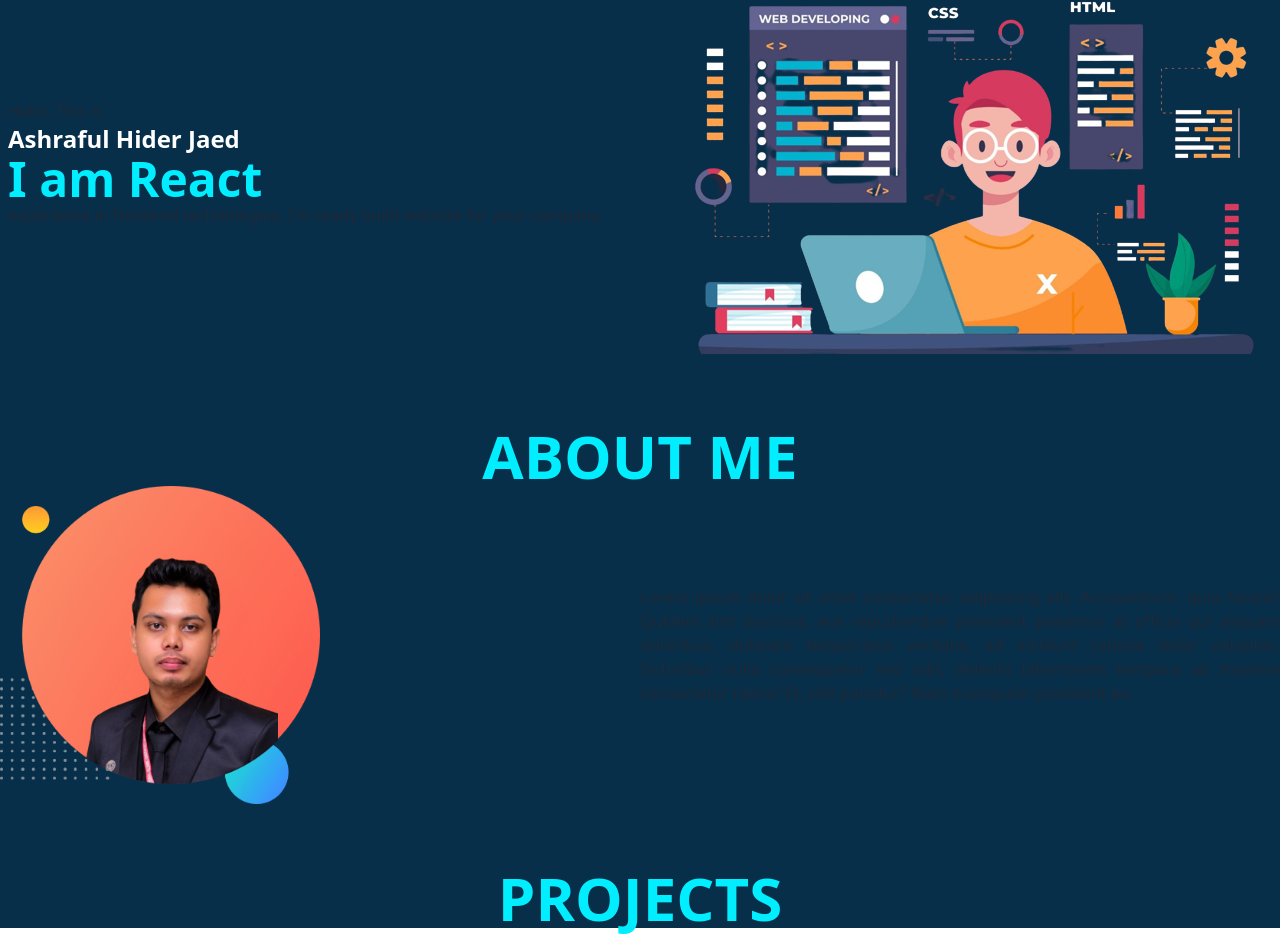
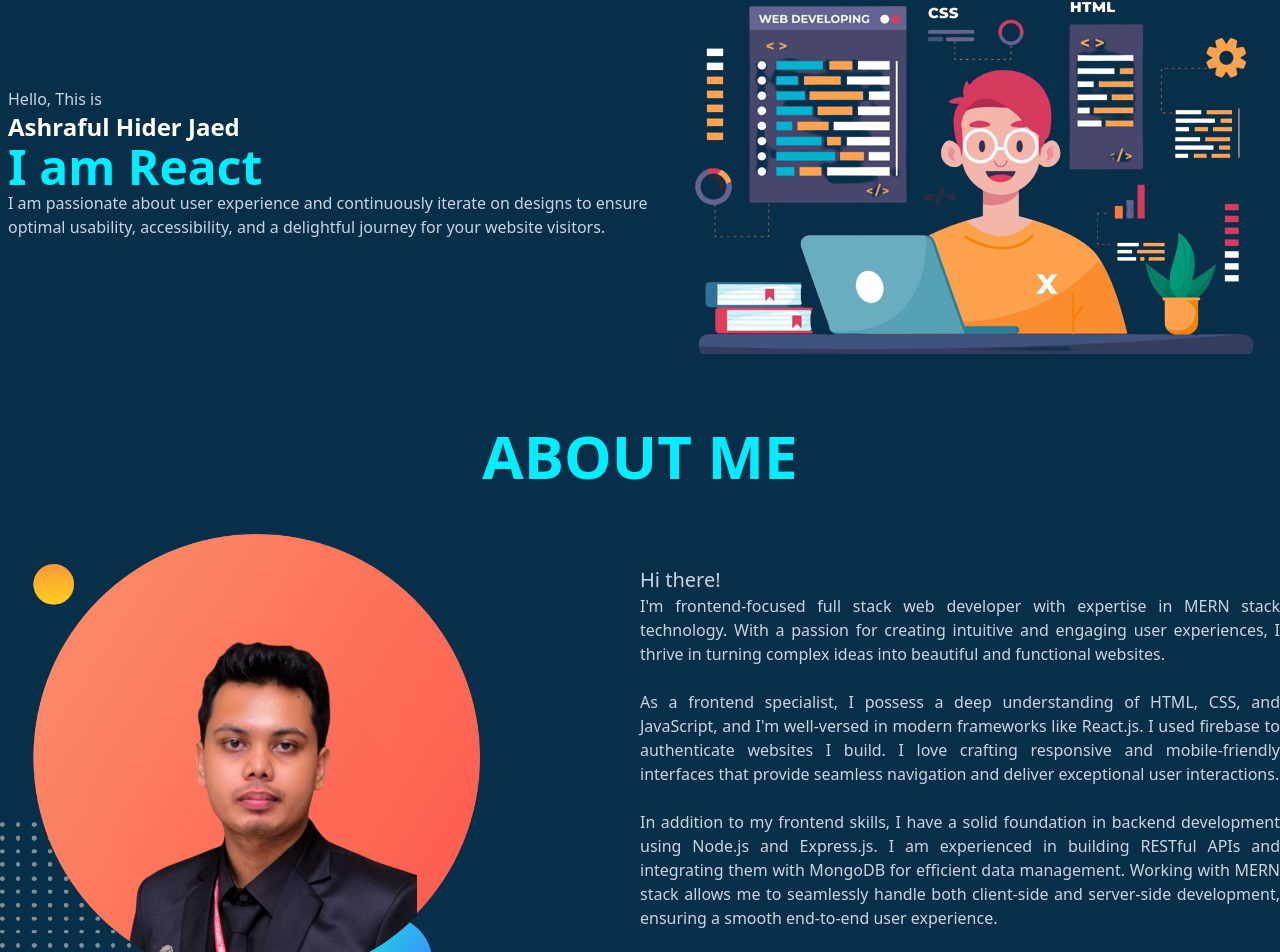
Before and after one commit to Ashrafulhiderjayed/my-portfolio, a React (Vite) app: page / in a window 1280 px wide. Shown: the part 121-1073 px from the top of the page. Built offline with nearby package versions, Linux system fonts and the light colour scheme.

Commit message:
About me

```diff
--- a/src/Pages/Home/About/About.jsx
+++ b/src/Pages/Home/About/About.jsx
@@ -3,17 +3,29 @@ import img from '../../../assets/1.png'
 const About = () => {
     return (
         <div className="my-16">
-            <h1 className=" text-primary text-3xl md:text-6xl font-bold text-center">ABOUT ME</h1>
+            <h1 className=" text-primary text-3xl md:text-6xl font-bold text-center my-12">ABOUT ME</h1>
             <section className="flex justify-between align-middle">
             <div className="flex w-1/2">
-          <img className='w-1/2' src={img} alt="" />
+          <img className='w-3/4 object-cover' src={img} alt="" />
         </div>
         <div className="flex w-1/2 items-center text-justify">
                 {/* <div className='flex-1'>
-                    <img  src={img} alt="" />
+                    <img className='w-3/4' src={img} alt="" />
                 </div>
-                <div className='flex-1'> */}
-                    <p>Lorem ipsum dolor sit amet consectetur, adipisicing elit. Accusantium, quia facere? Quidem sint ducimus, eos repudiandae provident possimus at officia qui aliquam doloribus, dolorem temporibus veritatis, ad incidunt ratione dolor voluptas. Doloribus nulla consequatur sed odit, deleniti laboriosam tempora ab maxime consectetur nemo! Et, sint pariatur? Nam numquam provident ea.</p>
+                <div className='flex-1  items-center text-justify'> */}
+                <div className='text-slate-300'>
+                <h1 className='text-xl'>Hi there! <br /></h1>
+                    <p>I'm frontend-focused full stack web developer with expertise in MERN stack technology. With a passion for creating intuitive and engaging user experiences, I thrive in turning complex ideas into beautiful and functional websites.
+                    <br />
+                    <br />
+                    As a frontend specialist, I possess a deep understanding of HTML, CSS, and JavaScript, and I'm well-versed in modern frameworks like React.js. I used firebase to authenticate websites I build. I love crafting responsive and mobile-friendly interfaces that provide seamless navigation and deliver exceptional user interactions.
+                    <br />
+                    <br />
+                    In addition to my frontend skills, I have a solid foundation in backend development using Node.js and Express.js. I am experienced in building RESTful APIs and integrating them with MongoDB for efficient data management. Working with MERN stack allows me to seamlessly handle both client-side and server-side development, ensuring a smooth end-to-end user experience.
+                    <br />
+                    <br />
+                    I am ready build amazing websites for you.</p>
+                </div>
                 </div>
             </section>
         </div>
--- a/src/Pages/Home/Header/Header.jsx
+++ b/src/Pages/Home/Header/Header.jsx
@@ -6,7 +6,7 @@ const Header = () => {
     return (
         <section className="header flex flex-col-reverse md:flex-row">
             <div className="home-content sm:ms-2">
-                <h2 className='sm:mt-4'>Hello, This is</h2>
+                <h2 className='sm:mt-4 text-slate-300'>Hello, This is</h2>
                 <h1 className='text-lg md:text-2xl font-bold text-white'>Ashraful Hider Jaed</h1>
 
                 <TypeAnimation
@@ -27,7 +27,7 @@ const Header = () => {
               style={{ display: "inline-block" }}
               repeat={Infinity}
             />
-            <p>experience in frontend technologies. I'm ready build website for your company.
+            <p className='text-slate-300'>I am passionate about user experience and continuously iterate on designs to ensure <br /> optimal usability, accessibility, and a delightful journey for your website visitors.
                 </p>
             </div>
             <div className='sm:mb-2'>
--- a/src/Pages/Home/Projects/Projects.jsx
+++ b/src/Pages/Home/Projects/Projects.jsx
@@ -3,7 +3,7 @@
 const Projects = () => {
     return (
         <div className="my-16">
-            <h1 className="text-ellipsis text-primary text-3xl md:text-6xl font-bold text-center">PROJECTS</h1>
+            <h1 className="text-ellipsis text-primary text-3xl md:text-6xl font-bold text-center my-12">PROJECTS</h1>
         </div>
     );
 };
```
